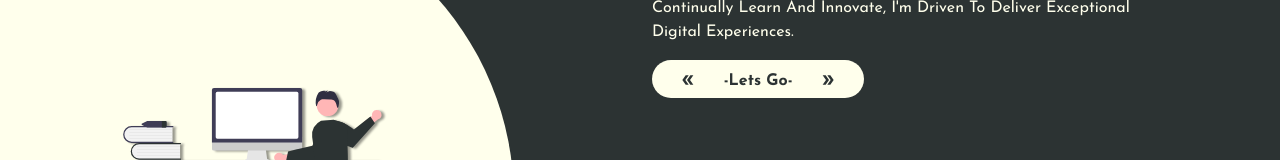
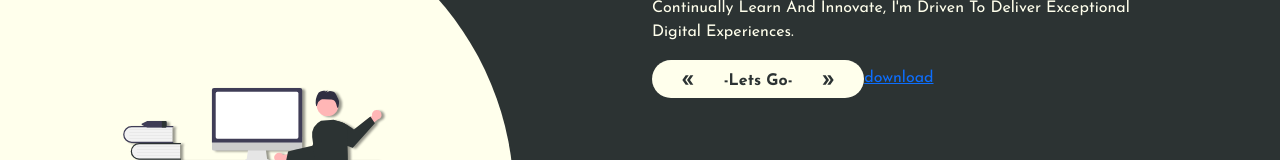
Before and after one commit to Santhosh10661/Portfolio, a React (Create React App) app: page / in a window 1280 px wide. Shown: the part 457-617 px from the top of the page. Built offline with nearby package versions, Linux system fonts and the light colour scheme.

Commit message:
resume download

```diff
--- a/src/Home.js
+++ b/src/Home.js
@@ -56,6 +56,9 @@ function Home(props) {
           -lets go-
           <MdDoubleArrow className="mb-1 letGoArrowR" />
         </button>
+        <a href="./certificate/SANTHOSH_K_CV.pdf" download>
+          download
+        </a>
       </div>
     </div>
   );
--- a/src/Nav.js
+++ b/src/Nav.js
@@ -53,6 +53,7 @@ function Nav(props) {
           >
             Education
           </a>
+
           <a
             className="nav-link linkItem "
             href="#Certification"
```
Also changed, not shown: 1 other file (tests, documents, lock files or other folders).
